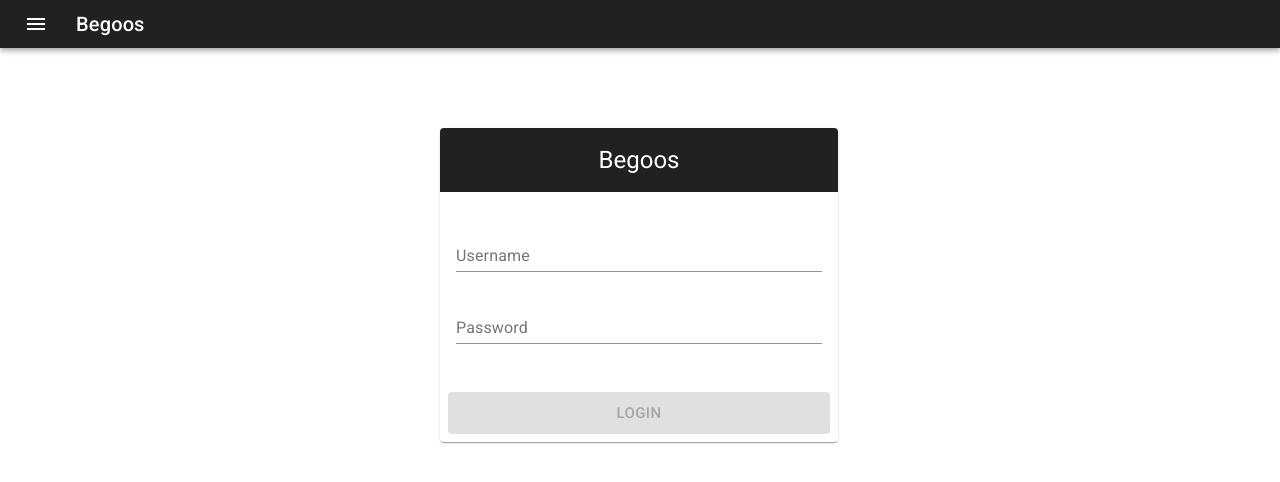
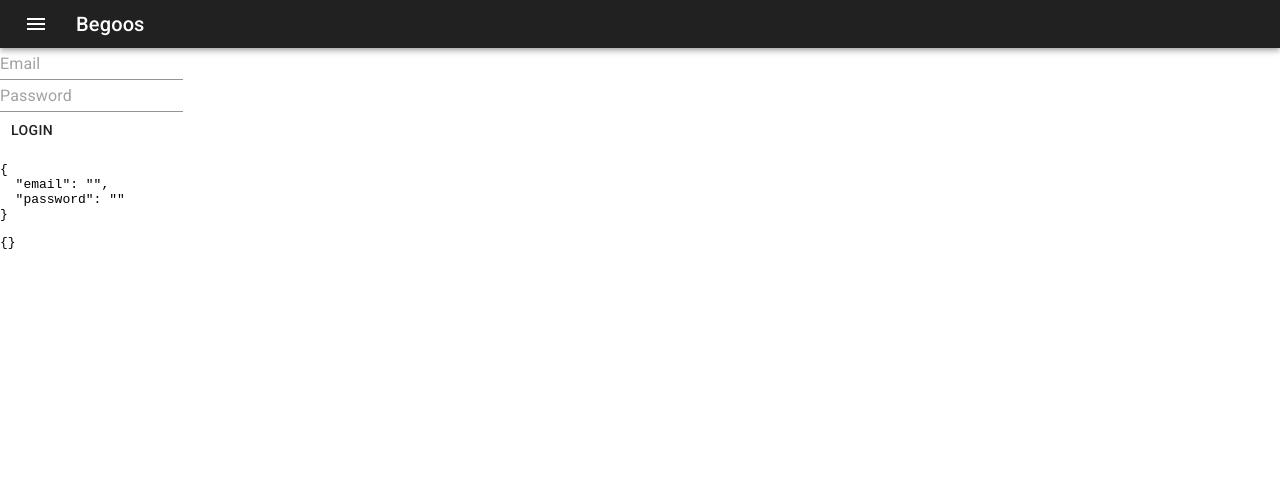
Before and after one commit to spinboo/begoos, a React (Create React App) app: page / in a window 1280 px wide. Shown: the top 482 px of the page. Built offline with nearby package versions, Linux system fonts and the light colour scheme.

Commit message:
Added new login form with formik material ui and yup validation

```diff
--- a/src/auth/Login2.tsx
+++ b/src/auth/Login2.tsx
@@ -32,22 +32,22 @@ const useStyles = makeStyles((theme: Theme) =>
 
 const Login = () => {
   const classes = useStyles();
-  const [username, setUsername] = useState("");
+  const [email, setEmail] = useState("");
   const [password, setPassword] = useState("");
   const [isButtonDisabled, setIsButtonDisabled] = useState(true);
   const [helperText, setHelperText] = useState("");
   const [error, setError] = useState(false);
 
   useEffect(() => {
-    if (username.trim() && password.trim()) {
+    if (email.trim() && password.trim()) {
       setIsButtonDisabled(false);
     } else {
       setIsButtonDisabled(true);
     }
-  }, [username, password]);
+  }, [email, password]);
 
   const handleLogin = () => {
-    if (username === "abc@email.com" && password === "password") {
+    if (email === "abc@email.com" && password === "password") {
       setError(false);
       setHelperText("Login Successfully");
     } else {
@@ -72,12 +72,12 @@ const Login = () => {
               <TextField
                 error={error}
                 fullWidth
-                id="username"
+                id="email"
                 type="email"
-                label="Username"
-                placeholder="Username"
+                label="email"
+                placeholder="Email"
                 margin="normal"
-                onChange={e => setUsername(e.target.value)}
+                onChange={e => setEmail(e.target.value)}
                 onKeyPress={e => handleKeyPress(e)}
               />
               <TextField
--- /dev/null
+++ b/src/auth/Login3.tsx
@@ -0,0 +1,79 @@
+import React from "react";
+import { Formik, Field, Form, FieldAttributes, useField } from "formik";
+import { TextField, Button } from "@material-ui/core";
+import yup from "yup";
+
+const MyTextField: React.FC<FieldAttributes<{}>> = ({
+  placeholder,
+  ...props
+}) => {
+  const [field, meta] = useField<{}>(props);
+  const errorText = meta.error && meta.touched ? meta.error : "";
+
+  return (
+    <TextField
+      placeholder={placeholder}
+      {...field}
+      helperText={errorText}
+      error={!!errorText}
+    />
+  );
+};
+
+const validationSchema = yup.object({
+  email: yup
+    .string()
+    .required()
+    .min(6)
+});
+
+const Login3: React.FC = () => {
+  return (
+    <div>
+      <Formik
+        initialValues={{ email: "", password: "" }}
+        onSubmit={(data, { setSubmitting }) => {
+          setSubmitting(true);
+          console.log("submit", data);
+          setSubmitting(false);
+        }}
+        validationSchema={validationSchema}
+        // validate={(values) => {
+        //   const errors: Record<string, string> = {};
+
+        //   if (values.email.length <= 2 ) {
+        //     console.log(values.email);
+        //     errors.email = 'must be at least 3 characters long'
+        //   }
+
+        //   return errors;
+        // }}
+      >
+        {({ values, errors, isSubmitting }) => (
+          <Form>
+            <div>
+              <MyTextField name="email" type="input" placeholder="Email" />
+            </div>
+            <div>
+              <Field
+                name="password"
+                type="password"
+                placeholder="Password"
+                as={TextField}
+              />
+            </div>
+            <div>
+              <Button disabled={isSubmitting} type="submit">
+                Login
+              </Button>
+            </div>
+            <pre>{JSON.stringify(values, null, 2)}</pre>
+            <pre>{JSON.stringify(errors, null, 2)}</pre>
+          </Form>
+        )}
+      </Formik>
+    </div>
+  );
+};
+
+export default Login3;
--- a/src/common/Home.tsx
+++ b/src/common/Home.tsx
@@ -1,12 +1,12 @@
 import React from "react";
 import { RouteComponentProps } from "@reach/router";
 import Header from "./Header";
-import Login2 from "../auth/Login2";
+import Login3 from "../auth/Login3";
 
 const Home = (props: RouteComponentProps) => (
   <div>
     <Header />
-    <Login2 />
+    <Login3 />
   </div>
 );
 
```
Also changed, not shown: package.json (+6 -4 lines), 1 other file (tests, documents, lock files or other folders).
